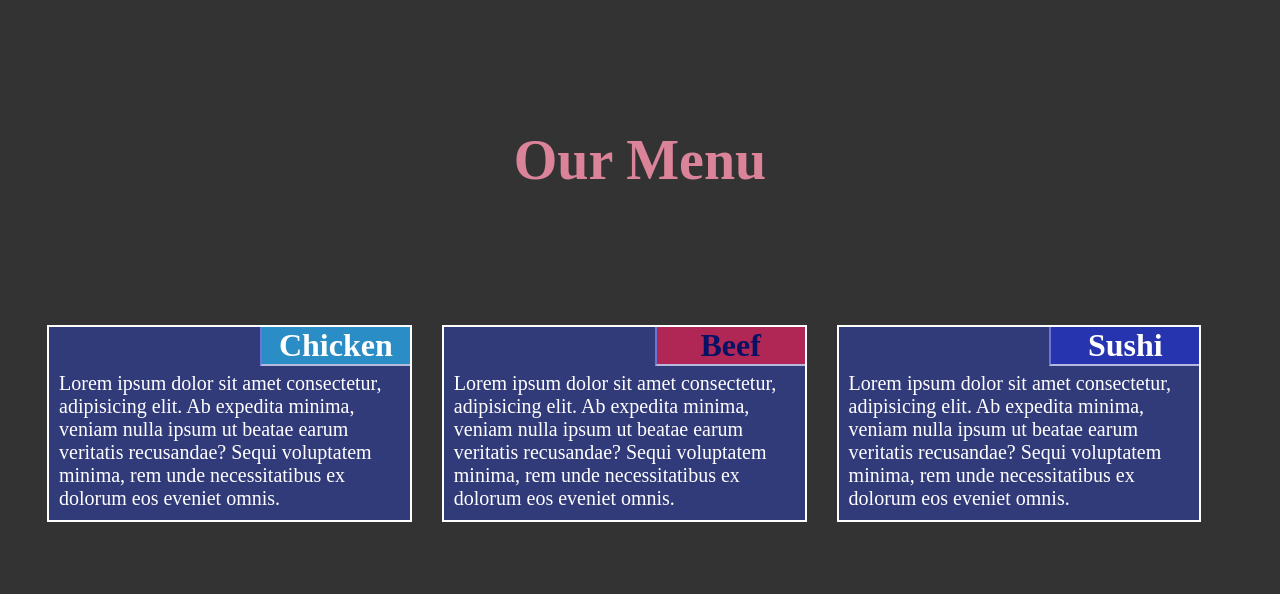
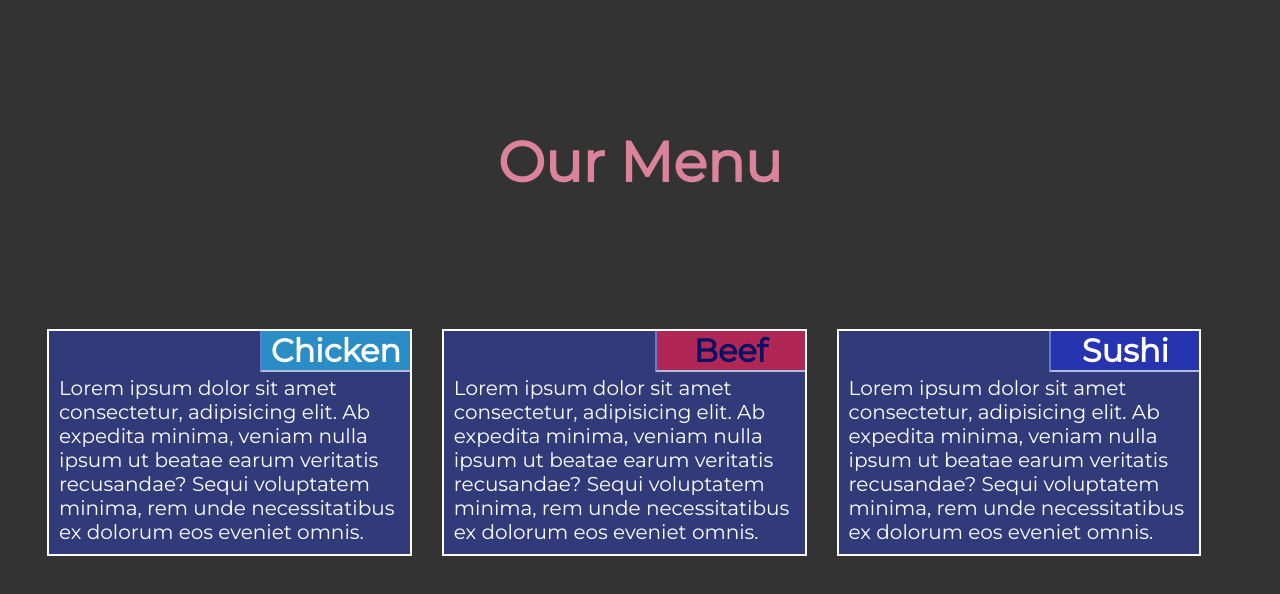
Before and after one commit to yomiaishida/Coursera-Tasks, a plain HTML site: page module2/index.html in a window 1280 px wide. Drawn offline with Linux system fonts and the light colour scheme.

Commit message:
Added google fonts

```diff
--- a/module2/css/style.css
+++ b/module2/css/style.css
@@ -1,11 +1,15 @@
+@import url("https://fonts.googleapis.com/css2?family=Montserrat&display=swap");
+
 * {
   box-sizing: border-box;
   margin: 0;
   padding: 0;
 }
+
 body {
   background: #333;
   color: #fff;
+  font-family: "Montserrat", sans-serif;
 }
 
 h1 {
```
